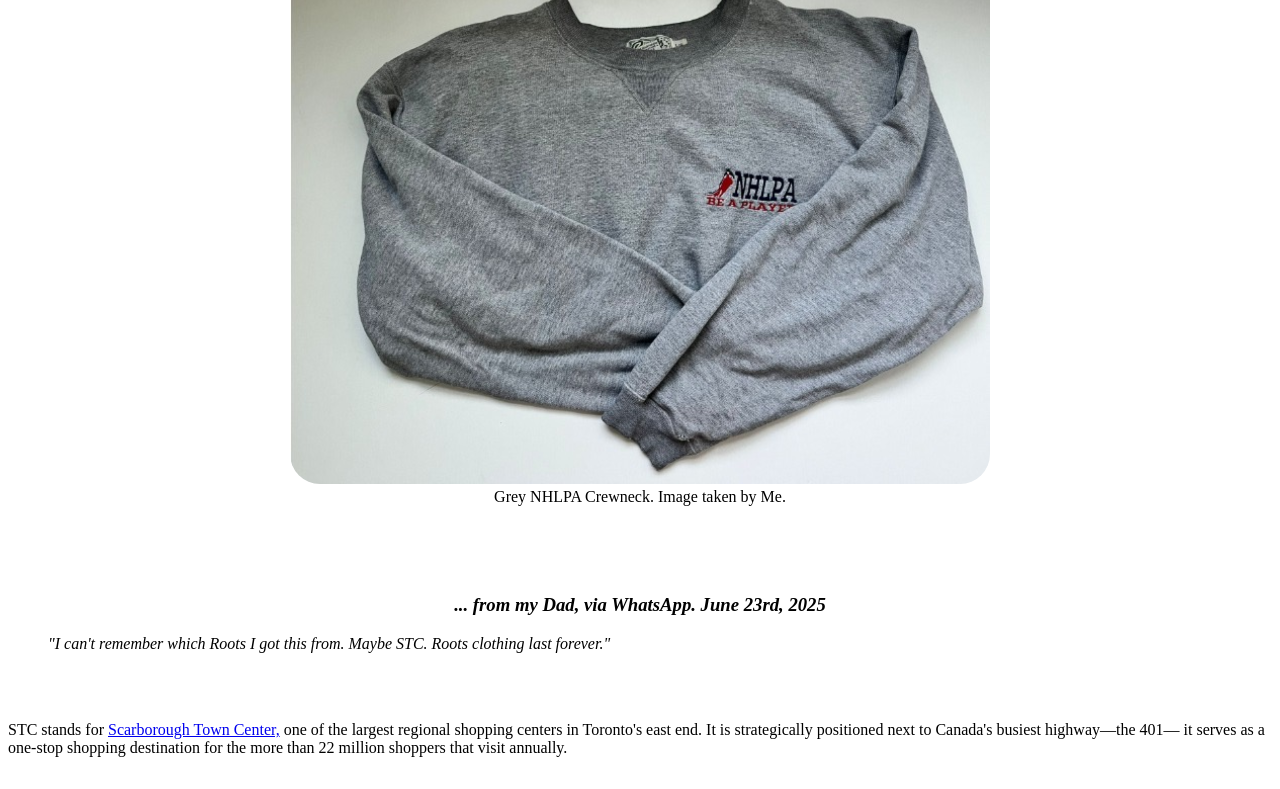
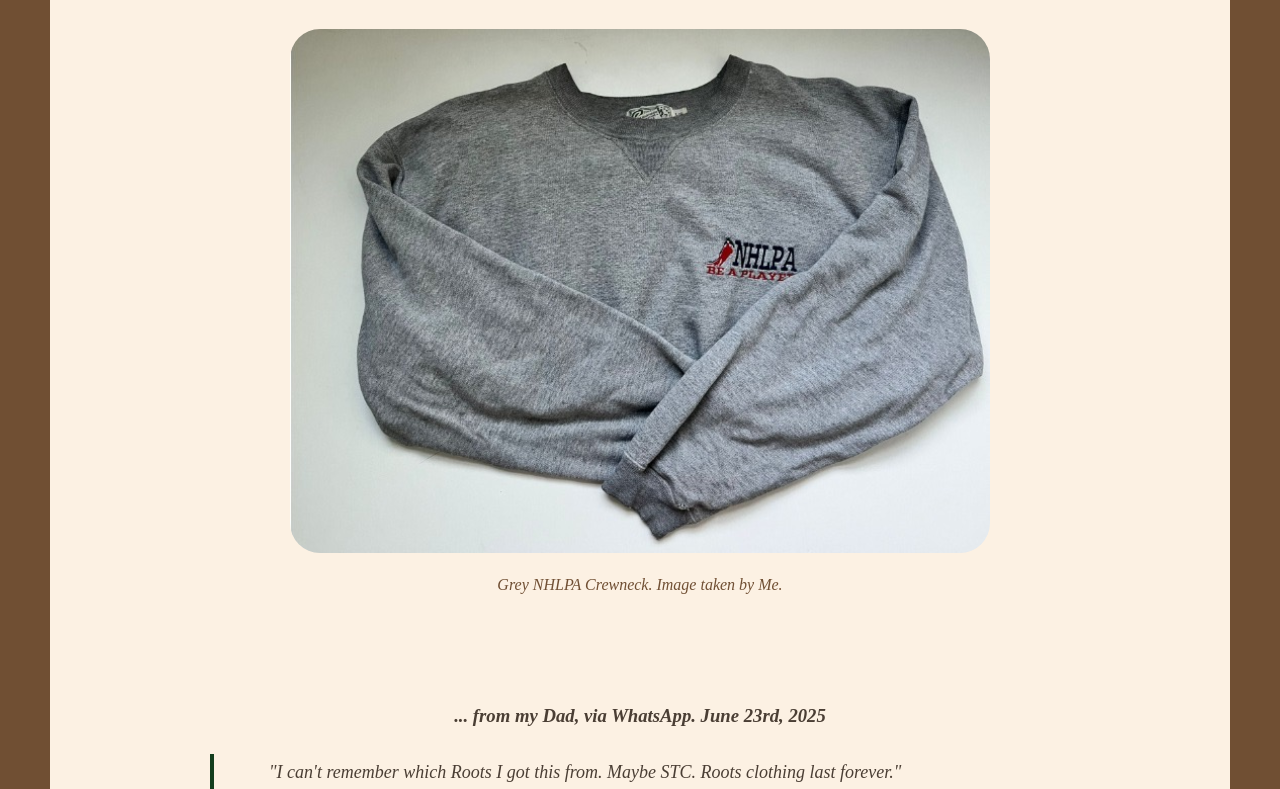
Before and after one commit to cbernal2/Room0, a plain HTML site: page collections/clothes/nhlpa.html in a window 1280 px wide. Shown: the part 361-1150 px from the top of the page. Drawn offline with Linux system fonts and the light colour scheme; files that its build step writes are made by us from their sources.

Commit message:
Update nhlpa.html

```diff
--- a/collections/clothes/nhlpa.html
+++ b/collections/clothes/nhlpa.html
@@ -4,7 +4,7 @@
   <meta charset="UTF-8" />
   <meta name="viewport" content="width=device-width, initial-scale=1" />
   <title>home - Room 0</title>
-  <link rel="stylesheet" href="../style.css>
+  <link rel="stylesheet" href="../style.css">
 </head>
 
 <body>
```
